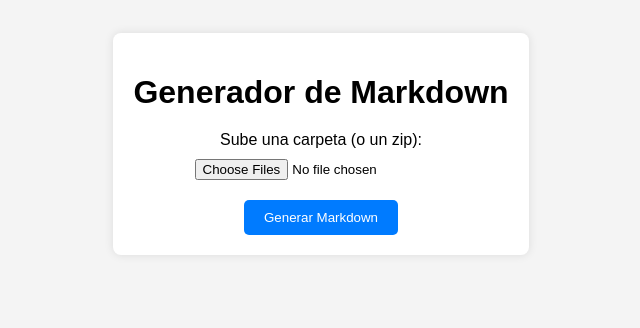
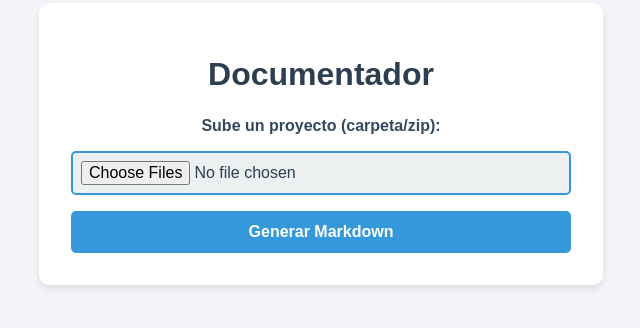
Before and after one commit to valdidev/chocolate, a plain HTML site: page index.html in a window 1280 px wide. Shown: the part 256-584 px from the top of the page, without its empty margins (319-959 px from the left). Drawn offline with Linux system fonts and the light colour scheme.

```diff
--- a/index.html
+++ b/index.html
@@ -3,14 +3,107 @@
   <head>
     <meta charset="UTF-8" />
     <meta name="viewport" content="width=device-width, initial-scale=1.0" />
-    <title>Generador de Markdown</title>
-    <link rel="stylesheet" href="styles.css" />
+    <title>Documentador .md</title>
+    <style>
+      /* Estilos generales */
+      body {
+        font-family: "Arial", sans-serif;
+        background-color: #f4f4f9;
+        color: #333;
+        margin: 0;
+        padding: 0;
+        display: flex;
+        justify-content: center;
+        align-items: center;
+        height: 100vh;
+      }
+
+      /* Contenedor principal */
+      .container {
+        background-color: #ffffff;
+        padding: 2rem;
+        border-radius: 10px;
+        box-shadow: 0 4px 8px rgba(0, 0, 0, 0.1);
+        max-width: 500px;
+        width: 100%;
+        text-align: center;
+      }
+
+      /* Título */
+      h1 {
+        font-size: 2rem;
+        margin-bottom: 1.5rem;
+        color: #2c3e50;
+      }
+
+      /* Formulario */
+      form {
+        display: flex;
+        flex-direction: column;
+        gap: 1rem;
+      }
+
+      /* Etiqueta */
+      label {
+        font-size: 1rem;
+        font-weight: bold;
+        color: #34495e;
+      }
+
+      /* Input de archivo */
+      input[type="file"] {
+        padding: 0.5rem;
+        border: 2px solid #3498db;
+        border-radius: 5px;
+        background-color: #ecf0f1;
+        font-size: 1rem;
+        color: #2c3e50;
+        cursor: pointer;
+        transition: border-color 0.3s ease;
+      }
+      input[type="file"]:hover {
+        border-color: #2980b9;
+      }
+
+      /* Botón de enviar */
+      button[type="submit"] {
+        padding: 0.75rem;
+        background-color: #3498db;
+        color: white;
+        border: none;
+        border-radius: 5px;
+        font-size: 1rem;
+        font-weight: bold;
+        cursor: pointer;
+        transition: background-color 0.3s ease;
+      }
+      button[type="submit"]:hover {
+        background-color: #2980b9;
+      }
+
+      /* Estilos para dispositivos móviles */
+      @media (max-width: 600px) {
+        .container {
+          padding: 1rem;
+        }
+        h1 {
+          font-size: 1.5rem;
+        }
+        input[type="file"] {
+          font-size: 0.9rem;
+        }
+        button[type="submit"] {
+          font-size: 0.9rem;
+          padding: 0.5rem;
+        }
+      }
+    </style>
   </head>
   <body>
     <div class="container">
-      <h1>Generador de Markdown</h1>
+      <h1>Documentador</h1>
       <form action="/upload" method="post" enctype="multipart/form-data">
-        <label for="folder">Sube una carpeta (o un zip):</label>
+        <label for="folder">Sube un proyecto (carpeta/zip):</label>
         <input
           type="file"
           name="folder"
--- a/styles.css
+++ /dev/null
@@ -1,49 +0,0 @@
-body {
-    font-family: Arial, sans-serif;
-    background-color: #f4f4f4;
-    margin: 0;
-    padding: 0;
-    display: flex;
-    justify-content: center;
-    align-items: center;
-    height: 100vh;
-}
-
-.container {
-    background-color: #fff;
-    padding: 20px;
-    border-radius: 8px;
-    box-shadow: 0 0 10px rgba(0, 0, 0, 0.1);
-    text-align: center;
-}
-
-h1 {
-    margin-bottom: 20px;
-}
-
-form {
-    display: flex;
-    flex-direction: column;
-    align-items: center;
-}
-
-label {
-    margin-bottom: 10px;
-}
-
-input {
-    margin-bottom: 20px;
-}
-
-button {
-    padding: 10px 20px;
-    background-color: #007bff;
-    color: #fff;
-    border: none;
-    border-radius: 5px;
-    cursor: pointer;
-}
-
-button:hover {
-    background-color: #0056b3;
-}
```
Also changed, not shown: lista-de-mejoras.txt (added), 1 other file.
